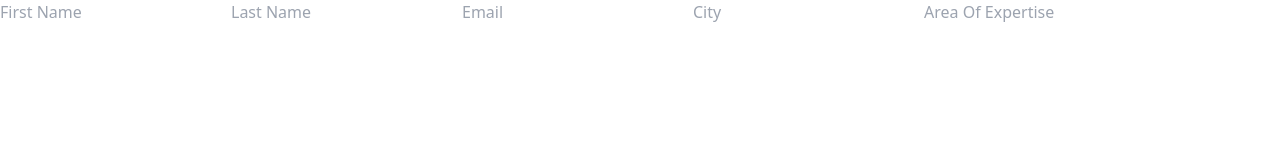
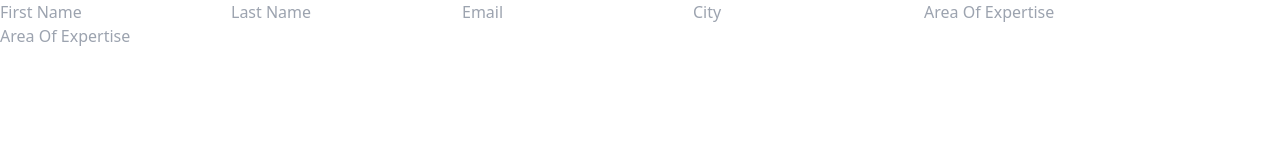
Before and after one commit to Manuel-Bauer/docSearch, a Next.js app: page /create in a window 1280 px wide. Shown: the top 160 px of the page. Built offline with nearby package versions, Linux system fonts and the light colour scheme.

Commit message:
change to WSL

```diff
--- a/components/forms/CreateDoc.Form.tsx
+++ b/components/forms/CreateDoc.Form.tsx
@@ -73,6 +73,15 @@ const CreateDocForm: React.FunctionComponent<ICreateDocFormProps> = (props) => {
           props.setError('');
         }}
       ></input>
+      <input
+        type='text'
+        placeholder='Area Of Expertise'
+        value={props.inputState.firstName}
+        onChange={(e) => {
+          props.setAreaOfExpertise(e.target.value as TAreaOfExpertise);
+          props.setError('');
+        }}
+      ></input>
     </div>
   );
 };
```
